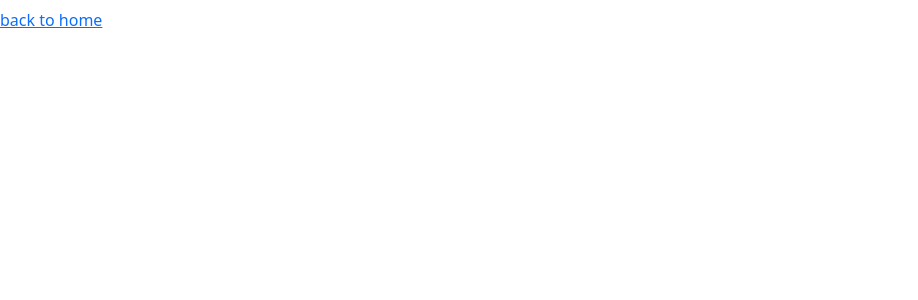
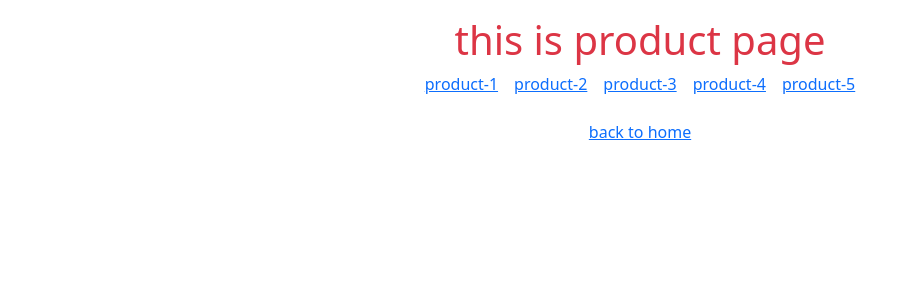
Before and after one commit to mohammad468/start-next1, a Next.js app: page /products in a window 1280 px wide. Shown: the top 300 px of the page, without its empty margins (0-918 px from the left). Built offline with nearby package versions, Linux system fonts and the light colour scheme.

Commit message:
develop dynamic routes

```diff
--- a/pages/products/index.jsx
+++ b/pages/products/index.jsx
@@ -10,9 +10,29 @@ const Index = () => {
       <h1>{router.query.title}</h1>
       <h2>{router.query.id}</h2>
       <h2>{router.query.name}</h2>
-      <Link href="/">
-        <a>back to home</a>
-      </Link>
+      <div className="text-center my-3">
+        <h1>this is product page</h1>
+        <Link href="/products/[title]/[id]" as="/products/product-1/1">
+          <a className="mx-2">product-1</a>
+        </Link>
+        <Link href="/products/[title]/[id]" as="/products/product-2/2">
+          <a className="mx-2">product-2</a>
+        </Link>
+        <Link href="/products/[title]/[id]" as="/products/product-3/3">
+          <a className="mx-2">product-3</a>
+        </Link>
+        <Link href="/products/[title]/[id]" as="/products/product-4/4">
+          <a className="mx-2">product-4</a>
+        </Link>
+        <Link href="/products/[title]/[id]" as="/products/product-5/5">
+          <a className="mx-2">product-5</a>
+        </Link>
+        <br />
+        <br />
+        <Link href="/">
+          <a>back to home</a>
+        </Link>
+      </div>
     </div>
   );
 };
```
Also changed, not shown: pages/index.js (+0 -11 lines), pages/about.jsx (line endings or trailing spaces).
